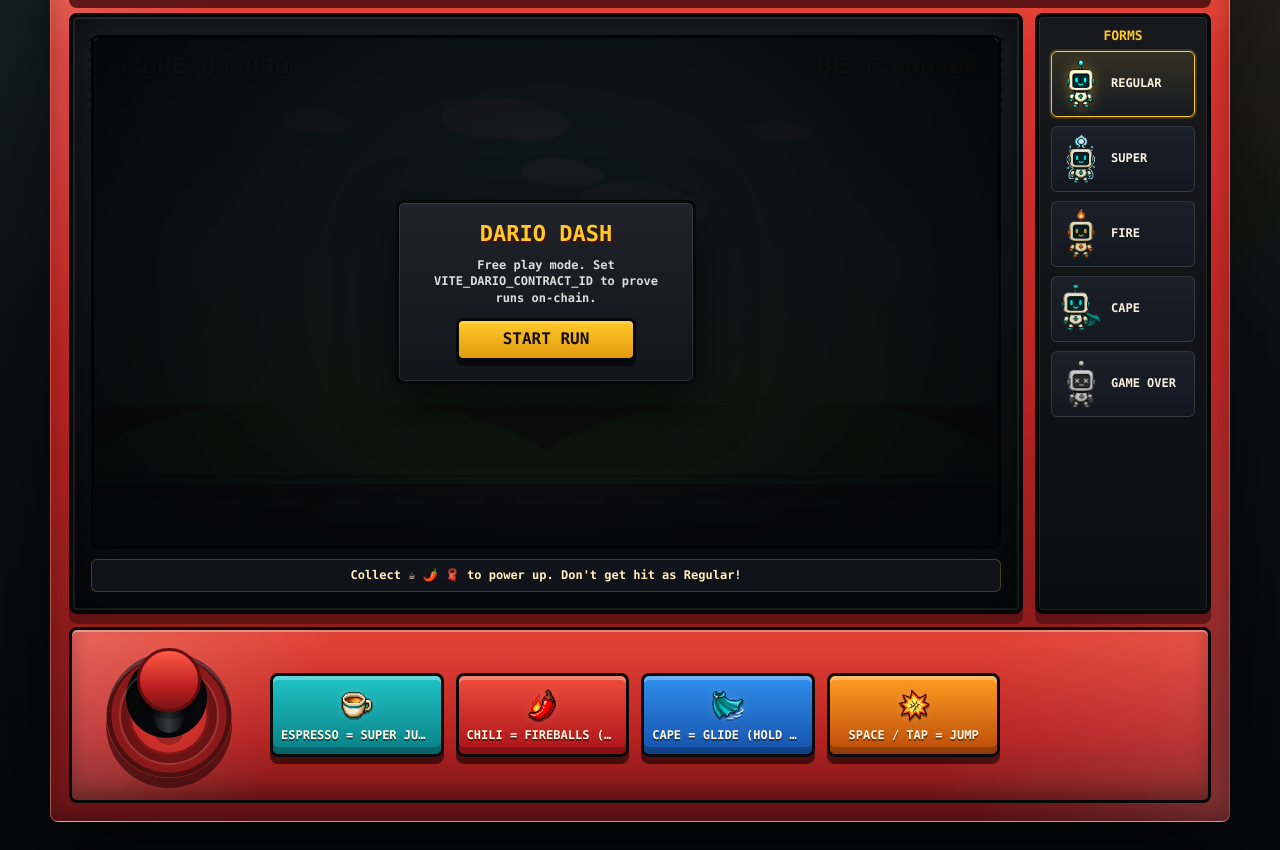
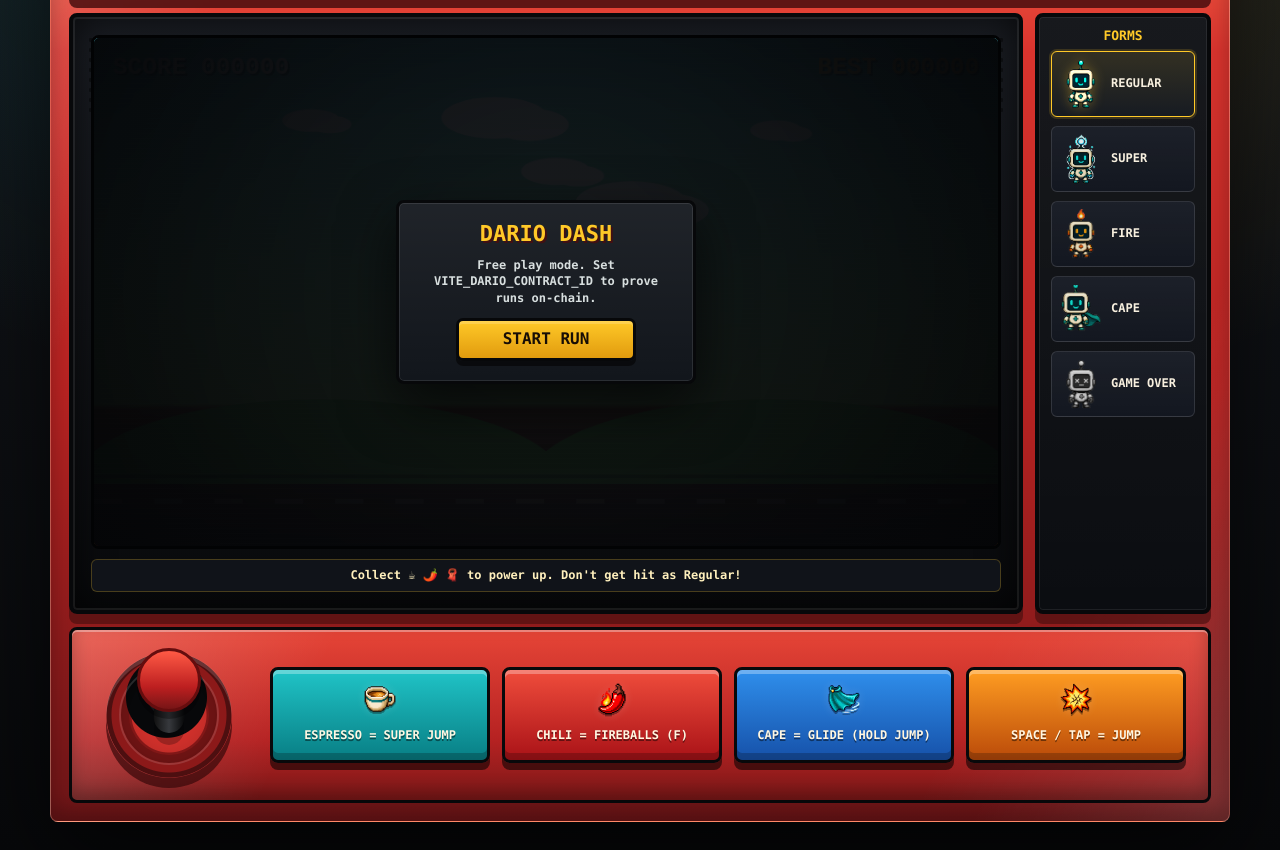
Before and after one commit to HDauven/dario, a website built with Vite: page web/index.html in a window 1280 px wide. Shown: the part 147-997 px from the top of the page. Built offline with nearby package versions, Linux system fonts and the light colour scheme; no server answers; what @dusk/connect would draw is missing.

Commit message:
Fix clipped arcade control labels

```diff
--- a/web/src/styles.css
+++ b/web/src/styles.css
@@ -768,7 +768,7 @@ dusk-connect-button::part(network) {
 .actions {
   min-width: 0;
   display: grid;
-  grid-template-columns: repeat(5, minmax(86px, 1fr));
+  grid-template-columns: repeat(4, minmax(86px, 1fr));
   gap: 12px;
 }
 
@@ -873,17 +873,18 @@ dusk-connect-button::part(network) {
 }
 
 .txt {
+  display: grid;
+  min-height: 2.1em;
+  place-items: center;
   max-width: 100%;
-  overflow: hidden;
   color: #fff7e2;
   font-family: var(--mono);
   font-size: 12px;
   font-weight: 900;
-  line-height: 1.05;
+  line-height: 1.1;
   text-align: center;
-  text-overflow: ellipsis;
   text-shadow: 0 2px 0 rgba(0, 0, 0, 0.45);
-  white-space: nowrap;
+  text-wrap: balance;
 }
 
 .deadOverlay,
@@ -1090,7 +1091,7 @@ dusk-connect-button::part(network) {
   }
 
   .actions {
-    grid-template-columns: repeat(5, minmax(72px, 1fr));
+    grid-template-columns: repeat(4, minmax(72px, 1fr));
   }
 }
 
```
